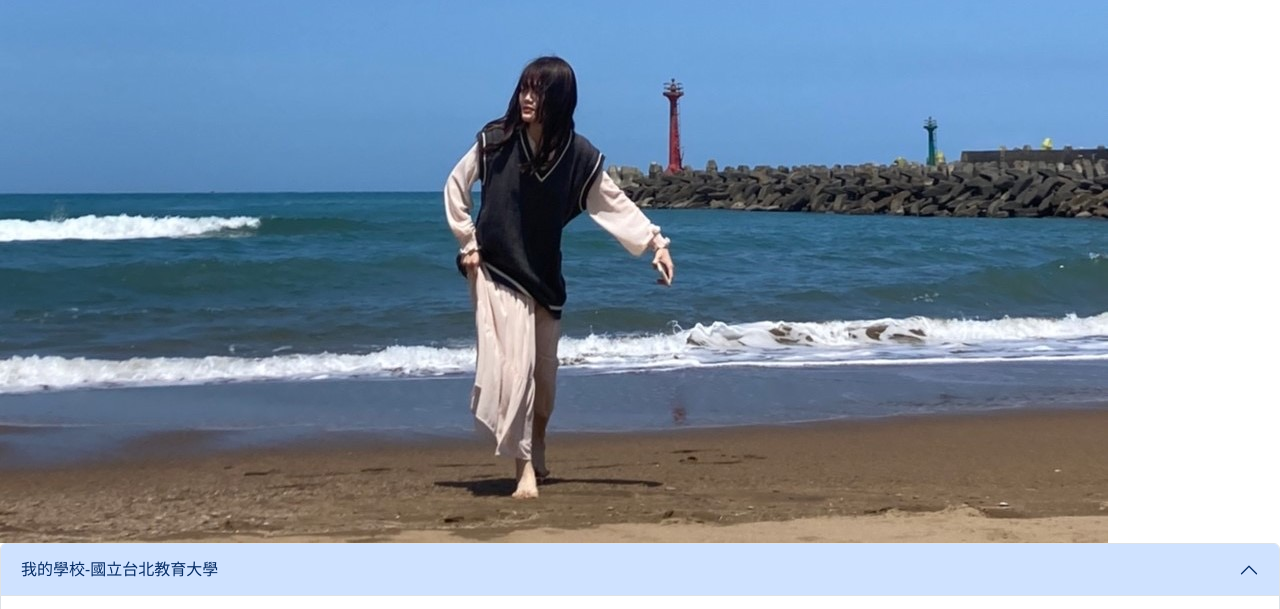
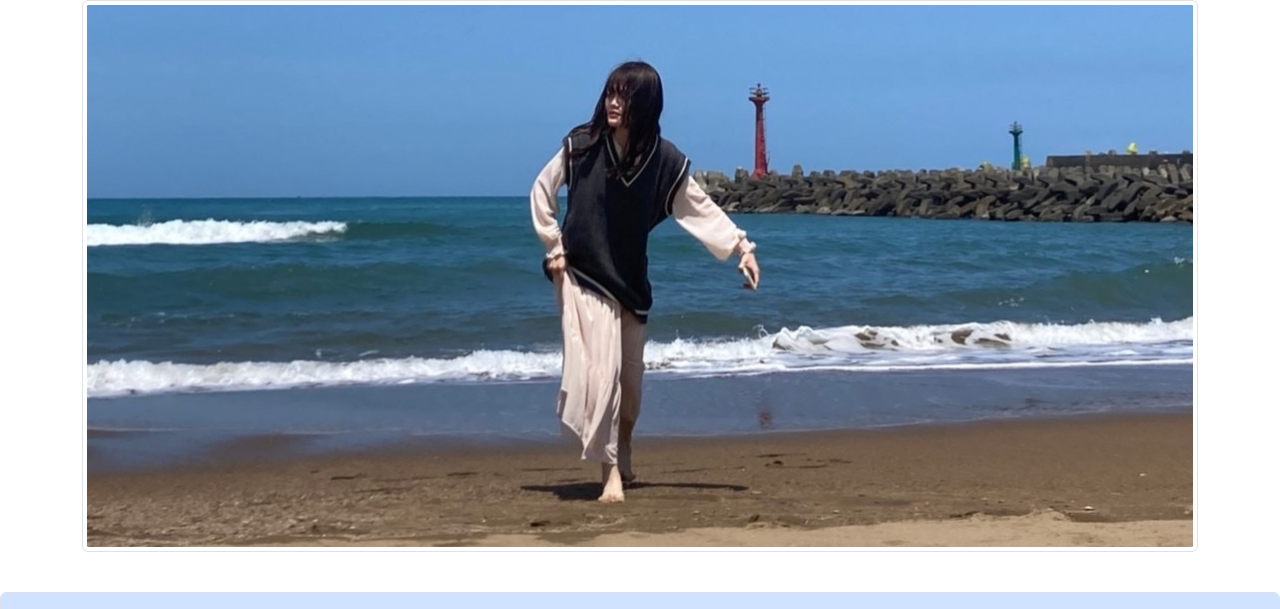
Before and after one commit to zouyiiii/zouyiiii.github.com, a plain HTML site: page index.html in a window 1280 px wide. Shown: the part 112-721 px from the top of the page. Drawn offline with nearby package versions, Linux system fonts and the light colour scheme; grey boxes are pictures that could not be loaded.

Commit message:
Update index.html
1

```diff
--- a/index.html
+++ b/index.html
@@ -29,8 +29,11 @@
 </nav>
 
 	<h1 class="text-center">關於我</h1>
+	<div class="container">
+  <img src="圖片/zoe.jpg" class="img-thumbnail" alt="縮圖">
+</div>
 
-<img src="圖片/zoe.jpg">
+	<p>&nbsp;</p>
 
 		<div class="accordion" id="myAccordion">
   <div class="accordion-item">
```
